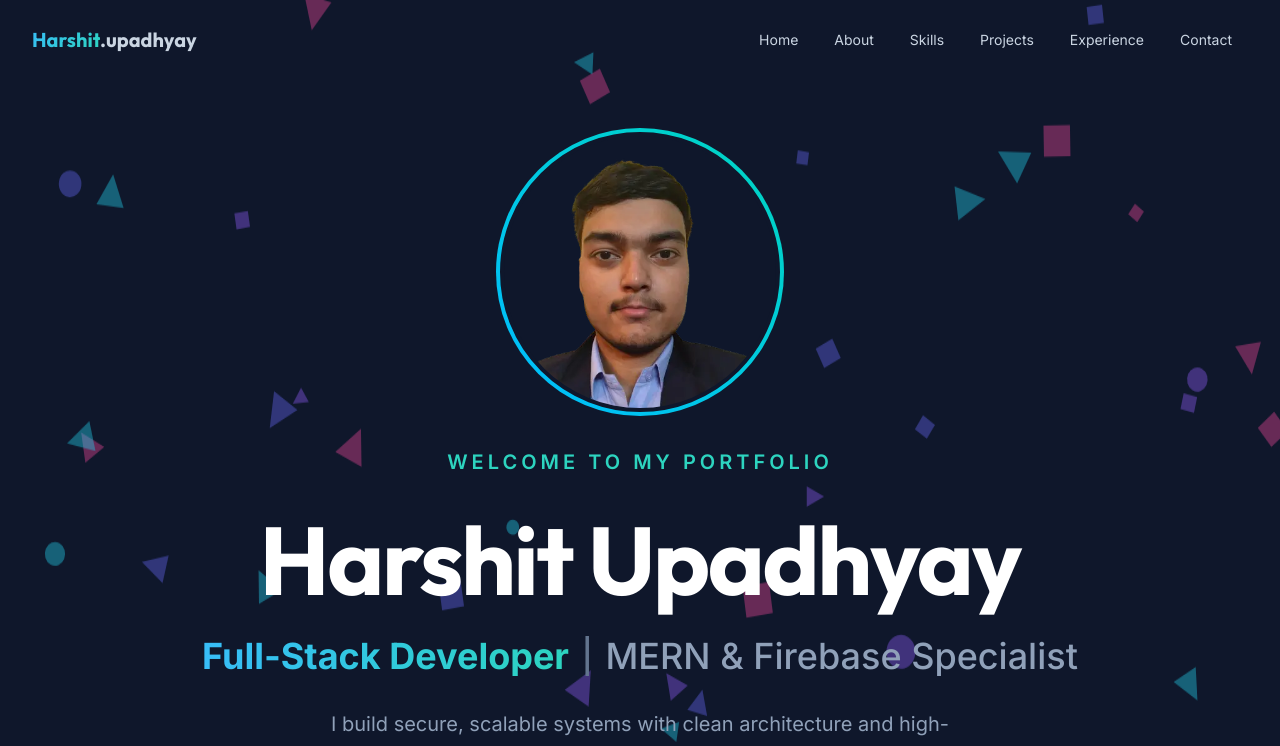
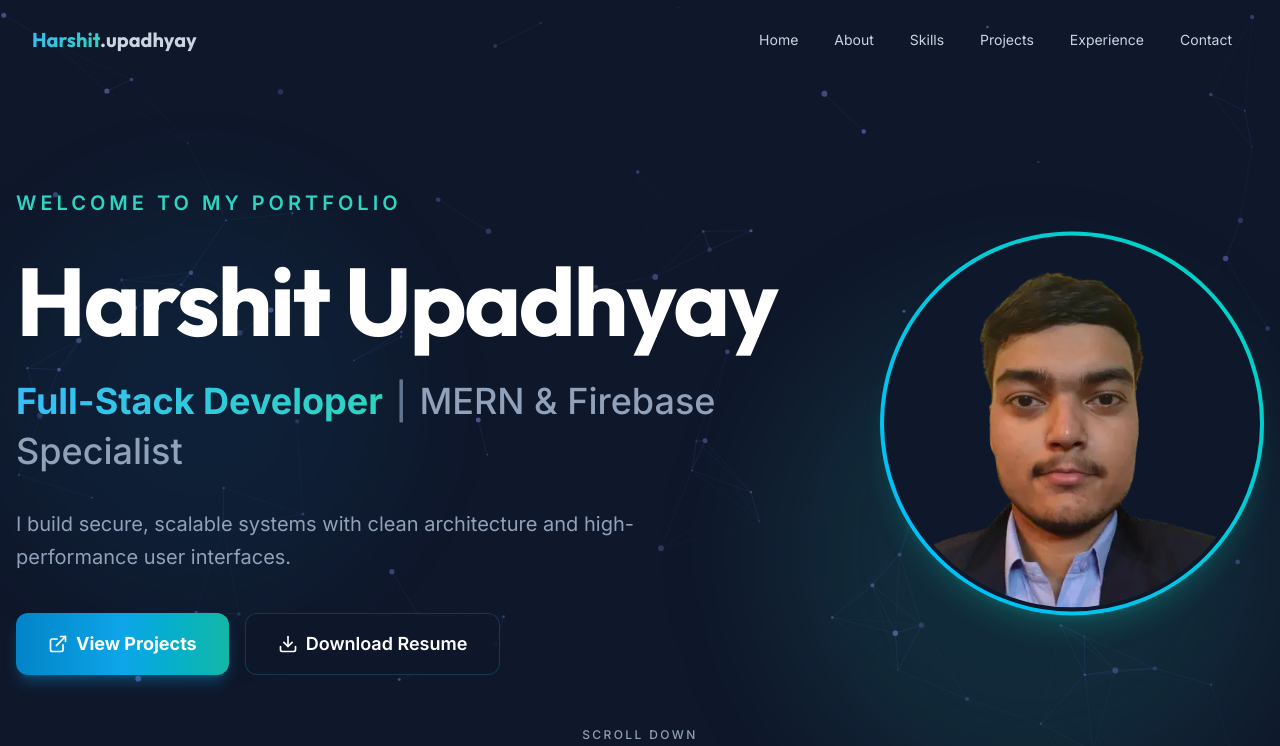
Before and after one commit to harshit2u/Portfolio, a Next.js app: page / in a window 1280 px wide. Shown: the top 746 px of the page. Built offline with nearby package versions, Linux system fonts and the light colour scheme.

Commit message:
Update hero background and align about section text

```diff
--- a/src/components/About.tsx
+++ b/src/components/About.tsx
@@ -69,7 +69,7 @@ export default function About() {
             <div className="relative mx-auto max-w-7xl px-4 sm:px-6 lg:px-8">
                 <SectionHeading title="About Me" subtitle="Get to know my background and experience" />
 
-                <div className="grid lg:grid-cols-2 gap-12 items-start">
+                <div className="grid lg:grid-cols-2 gap-12 items-center lg:gap-16">
                     {/* Bio */}
                     <motion.div
                         initial={{ opacity: 0, x: -40 }}
--- a/src/components/Hero.tsx
+++ b/src/components/Hero.tsx
@@ -3,7 +3,7 @@
 import { motion } from "framer-motion";
 import { ArrowDown, ExternalLink, Download } from "lucide-react";
 import { siteConfig } from "@/data/content";
-import GeometricBackground from "./GeometricBackground";
+import ParticleCanvas from "./ParticleCanvas";
 
 export default function Hero() {
     return (
@@ -11,31 +11,20 @@ export default function Hero() {
             id="home"
             className="relative min-h-[100svh] flex items-center justify-center overflow-hidden pt-24 pb-12 lg:pt-32 lg:pb-16"
         >
-            {/* Geometric Shapes Animation */}
-            <GeometricBackground />
+            {/* Standard uniform background matching other sections */}
+            <ParticleCanvas />
+            {/* Glowing orbs matching the theme */}
+            <div className="absolute top-1/4 left-0 w-[400px] h-[400px] bg-indigo-500/10 rounded-full blur-3xl pointer-events-none animate-pulse-glow" />
+            <div className="absolute bottom-0 right-0 w-[500px] h-[500px] bg-cyan-400/10 rounded-full blur-3xl pointer-events-none" />
 
             {/* Content */}
-            <div className="relative z-10 text-center px-4 max-w-5xl mx-auto">
+            <div className="relative z-10 flex flex-col-reverse lg:flex-row items-center justify-between gap-12 lg:gap-8 px-4 max-w-7xl mx-auto w-full">
+                {/* Left side: Text Content */}
                 <motion.div
-                    initial={{ opacity: 0, scale: 0.5 }}
-                    animate={{ opacity: 1, scale: 1 }}
-                    transition={{ duration: 0.5 }}
-                    className="relative w-44 h-44 sm:w-56 sm:h-56 lg:w-64 lg:h-64 xl:w-72 xl:h-72 mx-auto mb-6 sm:mb-8 rounded-full p-1 bg-gradient-to-tr from-sky-400 to-teal-400"
-                >
-                    <div className="w-full h-full rounded-full overflow-hidden bg-slate-900 border-4 border-slate-900 relative group">
-                        <img
-                            src="/Harshit_Pic.webp"
-                            alt="Harshit Upadhyay"
-                            className="w-full h-full object-cover object-top group-hover:scale-110 transition-transform duration-500"
-                        />
-                        {/* Overlay for "Change Image" hint could go here, or just let user know */}
-                    </div>
-                </motion.div>
-
-                <motion.div
-                    initial={{ opacity: 0, y: 30 }}
-                    animate={{ opacity: 1, y: 0 }}
+                    initial={{ opacity: 0, x: -30 }}
+                    animate={{ opacity: 1, x: 0 }}
                     transition={{ duration: 0.8, ease: "easeOut" }}
+                    className="flex-1 text-center lg:text-left flex flex-col items-center lg:items-start"
                 >
                     <motion.p
                         initial={{ opacity: 0, y: 10 }}
@@ -46,8 +35,7 @@ export default function Hero() {
                         Welcome to my portfolio
                     </motion.p>
 
-
-                    <h1 className="text-5xl sm:text-7xl lg:text-8xl font-bold font-[family-name:var(--font-heading)] leading-tight mb-4 text-white tracking-tight">
+                    <h1 className="text-5xl sm:text-6xl md:text-7xl xl:text-8xl font-bold font-[family-name:var(--font-heading)] leading-tight mb-4 text-white tracking-tight">
                         Harshit Upadhyay
                     </h1>
 
@@ -55,26 +43,28 @@ export default function Hero() {
                         initial={{ opacity: 0, clipPath: "inset(0 100% 0 0)" }}
                         animate={{ opacity: 1, clipPath: "inset(0 0 0 0)" }}
                         transition={{ delay: 0.5, duration: 0.8, ease: "easeOut" }}
-                        className="text-2xl sm:text-3xl lg:text-4xl font-medium text-slate-300 mb-8"
+                        className="text-xl sm:text-2xl lg:text-3xl xl:text-4xl font-medium text-slate-300 mb-8 leading-snug"
                     >
-                        <span className="bg-gradient-to-r from-indigo-400 to-cyan-400 bg-clip-text text-transparent font-bold">
+                        <span className="bg-gradient-to-r from-indigo-400 to-cyan-400 bg-clip-text text-transparent font-bold block sm:inline">
                             Full-Stack Developer
                         </span>
-                        <span className="mx-3 text-slate-500">|</span>
-                        <span className="text-slate-400">MERN & Firebase Specialist</span>
+                        <span className="mx-3 text-slate-500 hidden sm:inline">|</span>
+                        <span className="text-slate-400 block sm:inline mt-2 sm:mt-0 text-lg sm:text-2xl lg:text-3xl xl:text-4xl">
+                            MERN & Firebase Specialist
+                        </span>
                     </motion.h2>
 
                     <motion.p
                         initial={{ opacity: 0 }}
                         animate={{ opacity: 1 }}
                         transition={{ delay: 0.8, duration: 0.8 }}
-                        className="text-slate-400 text-lg sm:text-xl max-w-2xl mx-auto mb-10 leading-relaxed"
+                        className="text-slate-400 text-lg sm:text-xl max-w-2xl mx-auto lg:mx-0 mb-10 leading-relaxed"
                     >
                         I build secure, scalable systems with clean architecture and high-performance user interfaces.
                     </motion.p>
 
                     {/* CTA Buttons */}
-                    <div className="flex flex-col sm:flex-row gap-4 justify-center">
+                    <div className="flex flex-col sm:flex-row gap-4 justify-center lg:justify-start w-full">
                         <motion.a
                             href="#projects"
                             onClick={(e) => {
@@ -83,7 +73,7 @@ export default function Hero() {
                             }}
                             whileHover={{ scale: 1.05, translateY: -2 }}
                             whileTap={{ scale: 0.98 }}
-                            className="group inline-flex items-center gap-2 px-8 py-4 rounded-xl bg-gradient-to-r from-indigo-600 via-indigo-500 to-cyan-500 text-white font-bold text-lg shadow-lg shadow-indigo-500/30 hover:shadow-cyan-500/40 transition-all duration-300"
+                            className="group inline-flex justify-center items-center gap-2 px-8 py-4 rounded-xl bg-gradient-to-r from-indigo-600 via-indigo-500 to-cyan-500 text-white font-bold text-lg shadow-lg shadow-indigo-500/30 hover:shadow-cyan-500/40 transition-all duration-300"
                         >
                             <ExternalLink size={20} className="group-hover:rotate-12 transition-transform" />
                             View Projects
@@ -94,12 +84,42 @@ export default function Hero() {
                             download
                             whileHover={{ scale: 1.05, translateY: -2 }}
                             whileTap={{ scale: 0.98 }}
-                            className="group inline-flex items-center gap-2 px-8 py-4 rounded-xl glass border border-white/10 text-white font-semibold text-lg hover:border-white/30 hover:bg-white/5 transition-all duration-300"
+                            className="group inline-flex justify-center items-center gap-2 px-8 py-4 rounded-xl glass border border-white/10 text-white font-semibold text-lg hover:border-white/30 hover:bg-white/5 transition-all duration-300"
                         >
                             <Download size={20} className="group-hover:translate-y-0.5 transition-transform" />
                             Download Resume
                         </motion.a>
                     </div>
+                </motion.div>
+
+                {/* Right side: Image with lightweight floating animation */}
+                <motion.div
+                    initial={{ opacity: 0, scale: 0.8, x: 30 }}
+                    animate={{
+                        opacity: 1,
+                        scale: 1,
+                        x: 0,
+                    }}
+                    transition={{
+                        opacity: { duration: 0.5 },
+                        scale: { duration: 0.5 },
+                        x: { duration: 0.5 }
+                    }}
+                    className="flex-shrink-0 relative w-56 h-56 sm:w-64 sm:h-64 lg:w-80 lg:h-80 xl:w-96 xl:h-96 mx-auto lg:mx-0"
+                >
+                    <motion.div
+                        animate={{ y: [0, -15, 0] }}
+                        transition={{ repeat: Infinity, duration: 4, ease: "easeInOut" }}
+                        className="w-full h-full rounded-full p-1 bg-gradient-to-tr from-sky-400 to-teal-400 shadow-xl shadow-cyan-500/20"
+                    >
+                        <div className="w-full h-full rounded-full overflow-hidden bg-slate-900 border-4 border-slate-900 relative group">
+                            <img
+                                src="/Harshit_Pic.webp"
+                                alt="Harshit Upadhyay"
+                                className="w-full h-full object-cover object-top group-hover:scale-110 transition-transform duration-500"
+                            />
+                        </div>
+                    </motion.div>
                 </motion.div>
 
                 {/* Scroll indicator */}
```
Also changed, not shown: src/components/LightParticleBackground.tsx (added, +76 -0 lines).
